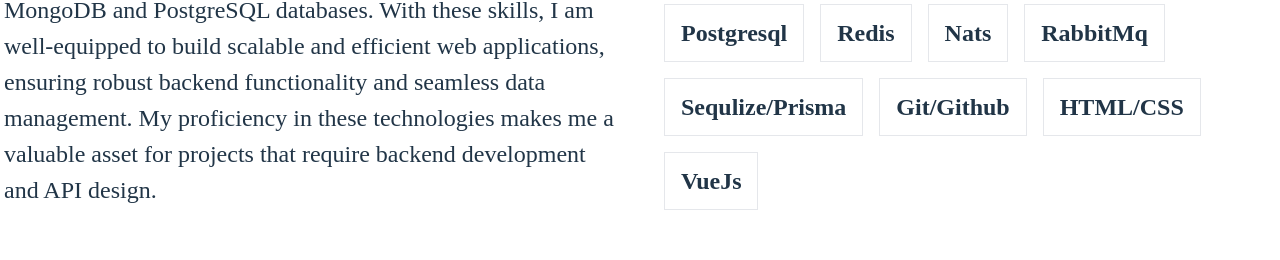
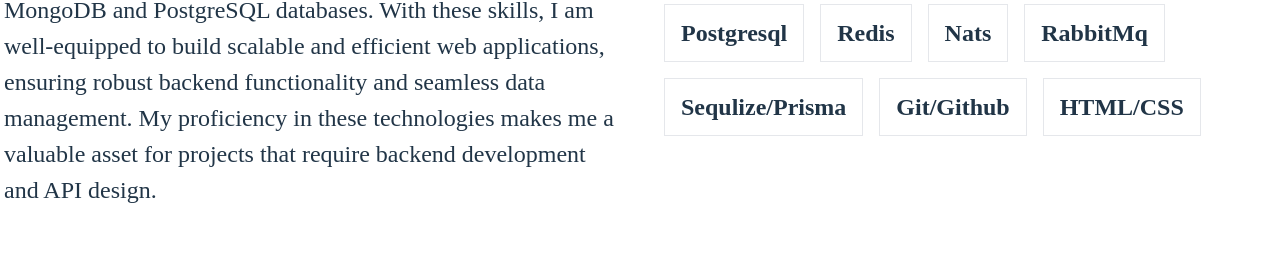
Before and after one commit to Sukhrobjon98/my-cv, a Vue app: page / in a window 1280 px wide. Shown: the part 862-1122 px from the top of the page. Built offline with nearby package versions, Linux system fonts and the light colour scheme.

Commit message:
delete skill vuejs

```diff
--- a/src/const/const-datas.js
+++ b/src/const/const-datas.js
@@ -80,10 +80,7 @@
   {
     id: 13,
     name: "HTML/CSS",
-  },{
-    id:14,
-    name:"VueJs"
-  }
+  },
 ];
 
 const softSkills = [
```
